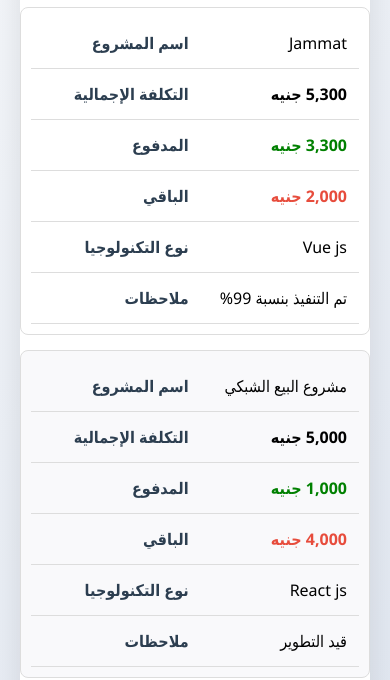
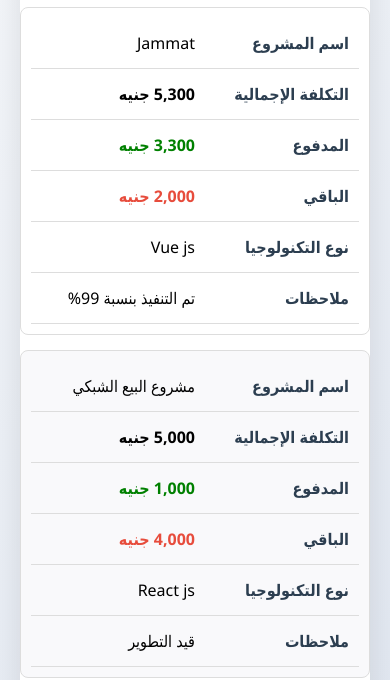
Before and after one commit to Ahmedeweis/Projects_Cost, a website: page index.html in a window 390 px wide. Shown: the part 197-877 px from the top of the page. Drawn offline with Linux system fonts and the light colour scheme.

Commit message:
edite style

```diff
--- a/index.html
+++ b/index.html
@@ -100,7 +100,8 @@
             th,
             td,
             tr {
-                display: block;
+                display: flex;
+                flex-direction: column;
             }
 
             thead tr {
@@ -116,14 +117,14 @@
 
             td {
                 text-align: right;
-                padding-left: 50%;
+                padding-right: 50%;
                 position: relative;
             }
 
             td::before {
                 content: attr(data-label);
                 position: absolute;
-                left: 10px;
+                right: 10px;
                 width: 45%;
                 font-weight: bold;
                 color: #2c3e50;
```
